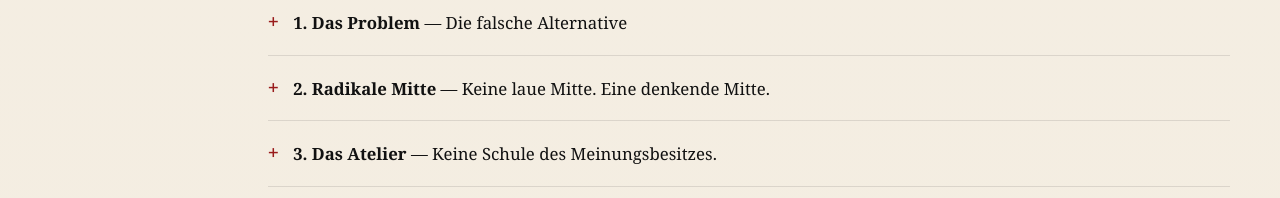
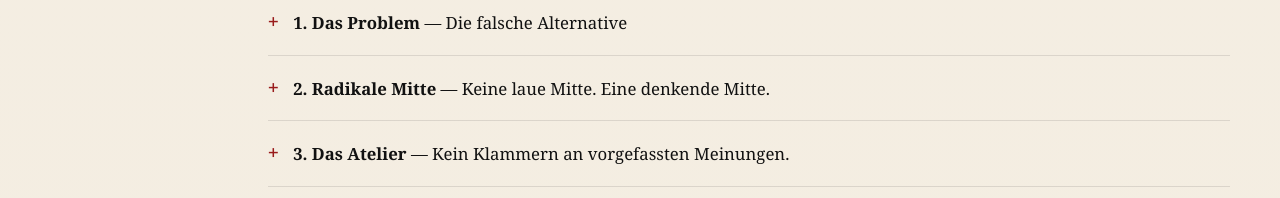
Before and after one commit to Wolf-Achtung/nicht-anerkannt, a website: page index.html in a window 1280 px wide. Shown: the part 2160-2358 px from the top of the page. Drawn offline with Linux system fonts and the light colour scheme; no server answers.

Commit message:
Add files via upload

```diff
--- a/index.html
+++ b/index.html
@@ -190,7 +190,7 @@
         </details>
 
         <details class="chapter">
-          <summary><strong>3. Das Atelier</strong> — Keine Schule des Meinungsbesitzes.</summary>
+          <summary><strong>3. Das Atelier</strong> — Kein Klammern an vorgefassten Meinungen.</summary>
           <div class="chapter-body">
             <p>Das Atelier sagt dir nicht, was du denken sollst. Es ist ein Ort, an dem du lernst, besser zu denken, tiefer zu fragen und entschiedener zu handeln. Es beginnt mit Fragen, die niemand im Raum sofort auflösen kann.</p>
             <p>Wir arbeiten mit KI, aber nicht als Orakel. KI ist Sparringspartner, Gegenstimme und Stresstest. Wer mit KI nur Output produziert, wird austauschbar. Wer mit KI besser denkt, wird gefährlich für jede Form geistiger Trägheit.</p>
```
